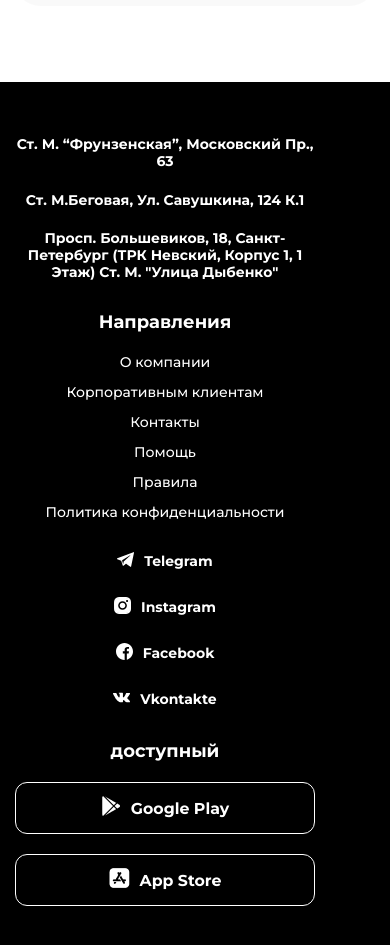
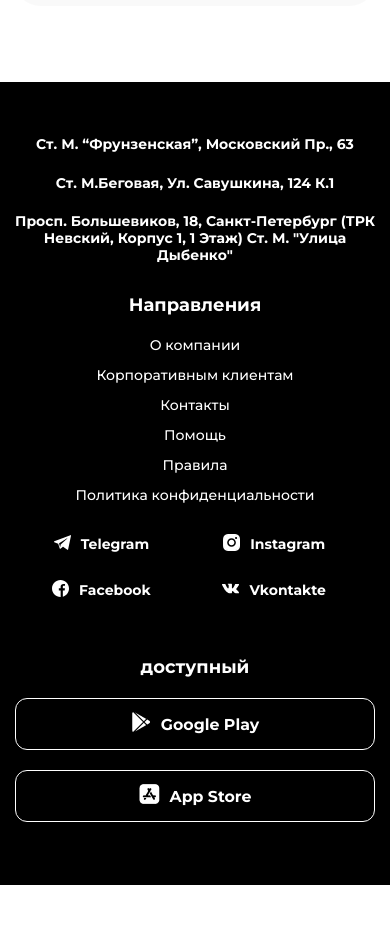
Before and after one commit to OzadovZohidjon/willTour, a plain HTML site: page index.html in a window 390 px wide. Shown: the part 3560-4505 px from the top of the page. After the commit the page ends 4445 px from the top, so only its background shows below. Drawn offline with nearby package versions, Linux system fonts and the light colour scheme.

Commit message:
repair responsive

```diff
--- a/style/style.scss
+++ b/style/style.scss
@@ -690,16 +690,19 @@ body {
 		flex-wrap: wrap;
 		@media screen and (max-width: 568px) {
 			flex-direction: column;
+			align-items: center;
 			text-align: center;
 		}
 	}
 
 	.footer__column {
-		max-width: 300px;
 		width: 100%;
+
+		@media screen and (min-width: 769px) {
+			max-width: 300px;
+		}
 		@media screen and (max-width: 768px) {
 			margin-bottom: 30px;
-
 			&:nth-child(1) {
 				order: 2;
 				text-align: center;
@@ -767,9 +770,20 @@ body {
 		.icons__list {
 			display: flex;
 			flex-direction: column;
+			@media screen and (max-width: 568px) {
+				flex-direction: row;
+				flex-wrap: wrap;
+			}
 			.list__item {
 				&:not(:last-child) {
 					margin-bottom: 25px;
+				}
+
+				@media screen and (max-width: 568px) {
+					width: 48%;
+					&:last-child {
+						margin-bottom: 25px;
+					}
 				}
 				@include d-flex(center, center);
 				.list__icon {
```
Also changed, not shown: style/style.css, 1 other file.
